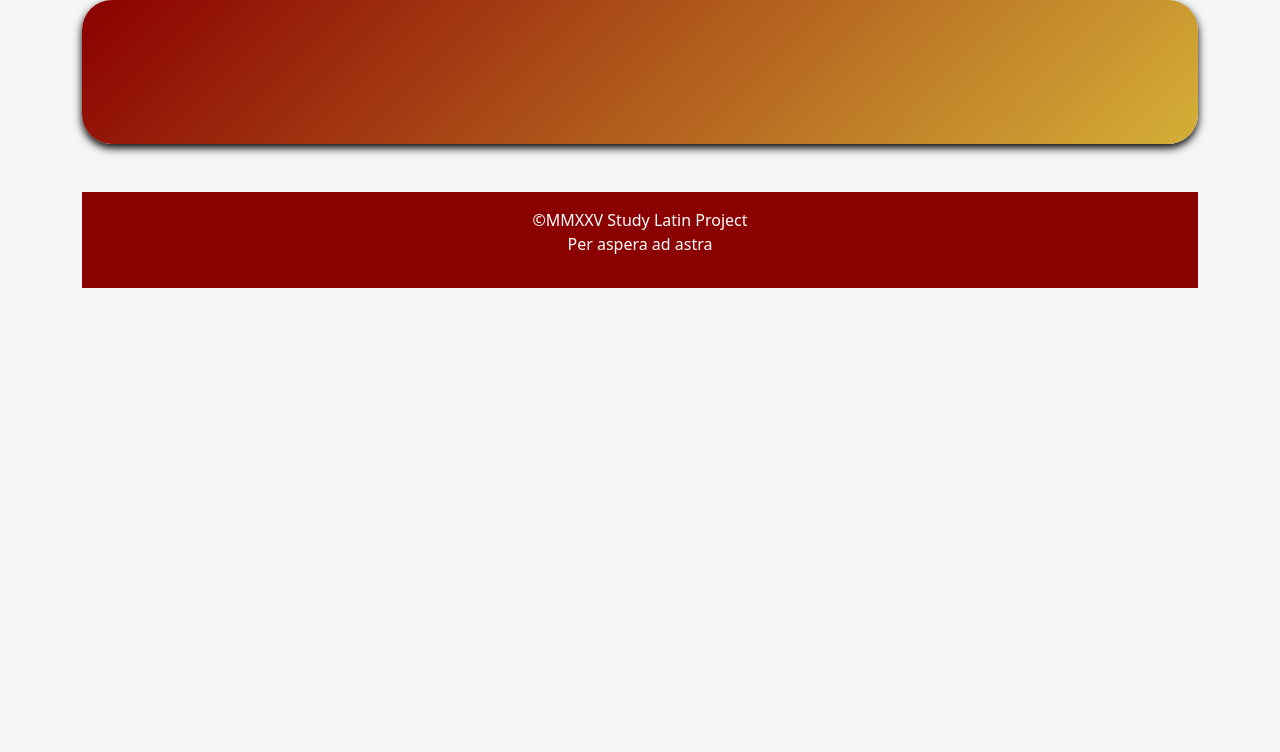
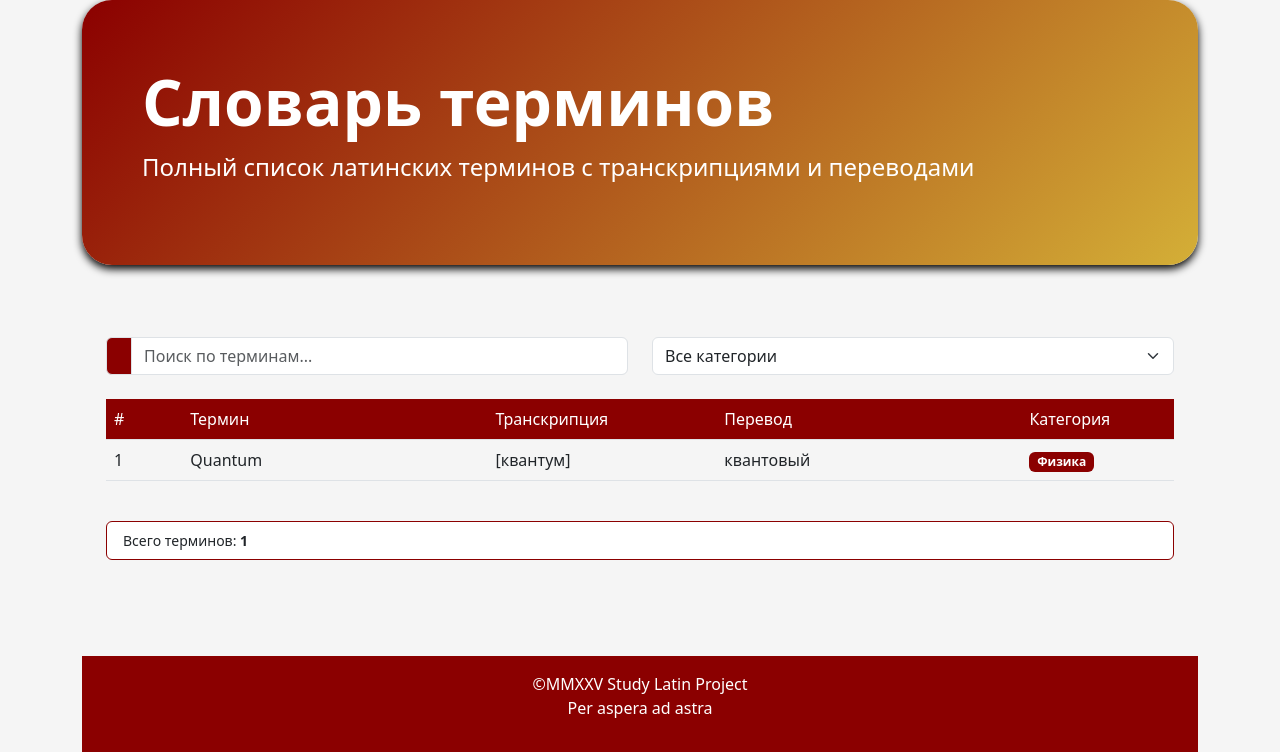
Before and after one commit to mardanovaAA/Study_Latin_site, a Django app: page /terms_list in a window 1280 px wide. Shown: the part 137-889 px from the top of the page. Before the commit the page ends 425 px from the top, so only its background shows below. Run offline with Django 4.2, Linux system fonts and the light colour scheme; some libraries are stand-ins or nearby versions.

Commit message:
Added page with terms list

```diff
--- a/study_latin/terms_work.py
+++ b/study_latin/terms_work.py
@@ -9,3 +9,14 @@ def write_term(latin_term, transcription_term, translation_term, category_term):
     new_terms = [title] + terms_sorted
     with open("./data/terms.csv", "w", encoding="utf-8") as f:
         f.write("\n".join(new_terms))
+
+def get_terms_for_table():
+    terms = []
+    with open("./data/terms.csv", "r", encoding="utf-8") as f:
+        cnt = 1
+        for line in f.readlines():
+            category_term,latin_term,transcription_term,translation_term = line.split(";")
+            terms.append([cnt, category_term,latin_term,transcription_term,translation_term])
+            cnt += 1
+
+    return terms
--- a/study_latin/views.py
+++ b/study_latin/views.py
@@ -7,7 +7,11 @@ def index(request):
     return render(request, "index.html")
 
 def terms_list(request):
-    return render(request, "terms_list.html")
+    terms = terms_work.get_terms_for_table()
+    print(terms)
+    return render(request, "terms_list.html", context={"terms": terms})
+    # return render(request, "terms_list.html")
+
 
 def phrases_list(request):
     return render(request, "phrases_list.html")
--- a/templates/base_page.html
+++ b/templates/base_page.html
@@ -22,6 +22,12 @@
         }
 
         .bg-burgundy { background-color: var(--primary-color); }
+
+        .bg-burgundy-light {
+            background-color: var(--primary-color);
+            color: white;
+        }
+
         .border-burgundy { border-color: var(--primary-color) !important; }
         .text-burgundy { color: var(--primary-color); }
 
@@ -58,6 +64,20 @@
         .btn-latin-outline:hover {
             background-color: var(--primary-color);
             color: white;
+        }
+
+        .table-burgundy {
+            background-color: var(--primary-color);
+            color: white;
+        }
+
+        .table-burgundy th {
+            font-weight: 500;
+        }
+
+        .term-row:hover {
+            background-color: var(--light-color);
+            transition: background-color 0.2s ease;
         }
     </style>
 </head>
--- a/templates/terms_list.html
+++ b/templates/terms_list.html
@@ -1 +1,102 @@
 {% extends "base_page.html" %}
+
+{% block page-title %}
+Словарь терминов
+{% endblock %}
+
+{% block page-lead %}
+Полный список латинских терминов с транскрипциями и переводами
+{% endblock %}
+
+{% block content %}
+<div class="container px-4 py-5" id="latin-dictionary">
+    <div class="row mb-4">
+        <div class="col-md-6">
+            <div class="input-group">
+                <span class="input-group-text bg-burgundy text-white">
+                    <i class="bi bi-search"></i>
+                </span>
+                <input type="text" class="form-control" id="searchInput" placeholder="Поиск по терминам...">
+            </div>
+        </div>
+        <div class="col-md-6">
+            <select class="form-select" id="categoryFilter">
+                <option value="">Все категории</option>
+                <option value="Физика">Физика</option>
+                <option value="Математика">Математика</option>
+                <option value="Медицина">Медицина</option>
+                <option value="Философия">Философия</option>
+            </select>
+        </div>
+    </div>
+
+    <!-- Таблица терминов -->
+    <div class="table-responsive">
+        <table class="table table-hover align-middle" id="termsTable">
+            <thead class="table-burgundy">
+                <tr>
+                    <th scope="col" width="5%">#</th>
+                    <th scope="col" width="20%">Термин</th>
+                    <th scope="col" width="15%">Транскрипция</th>
+                    <th scope="col" width="20%">Перевод</th>
+                    <th scope="col" width="10%">Категория</th>
+                </tr>
+            </thead>
+            <tbody>
+                {% for cnt, category_term, latin_term, transcription_term, translation_term in terms %}
+                <tr class="term-row" data-category="{{ category_term }}">
+                    <td>{{ cnt }}</td>
+                    <td class="latin-term">{{ latin_term }}</td>
+                    <td>{{ transcription_term }}</td>
+                    <td>{{ translation_term }}</td>
+                    <td>
+                        <span class="badge bg-burgundy-light">
+                            {{ category_term }}
+                        </span>
+                    </td>
+                </tr>
+                {% endfor %}
+            </tbody>
+        </table>
+    </div>
+
+    <div class="row mt-4">
+        <div class="col-md-12">
+            <div class="card border-burgundy">
+                <div class="card-body py-2">
+                    <div class="d-flex justify-content-between">
+                        <span class="small">Всего терминов: <strong>{{ terms|length }}</strong></span>
+                    </div>
+                </div>
+            </div>
+        </div>
+    </div>
+</div>
+
+<script>
+    // Простой поиск по таблице
+    document.getElementById('searchInput').addEventListener('keyup', function() {
+        const input = this.value.toLowerCase();
+        const rows = document.querySelectorAll('.term-row');
+
+        rows.forEach(row => {
+            const text = row.textContent.toLowerCase();
+            row.style.display = text.includes(input) ? '' : 'none';
+        });
+    });
+
+    // Фильтрация по категориям
+    document.getElementById('categoryFilter').addEventListener('change', function() {
+        const category = this.value;
+        const rows = document.querySelectorAll('.term-row');
+
+        rows.forEach(row => {
+            if (!category || row.dataset.category === category) {
+                row.style.display = '';
+            } else {
+                row.style.display = 'none';
+            }
+        });
+    });
+</script>
+{% endblock %}
```
